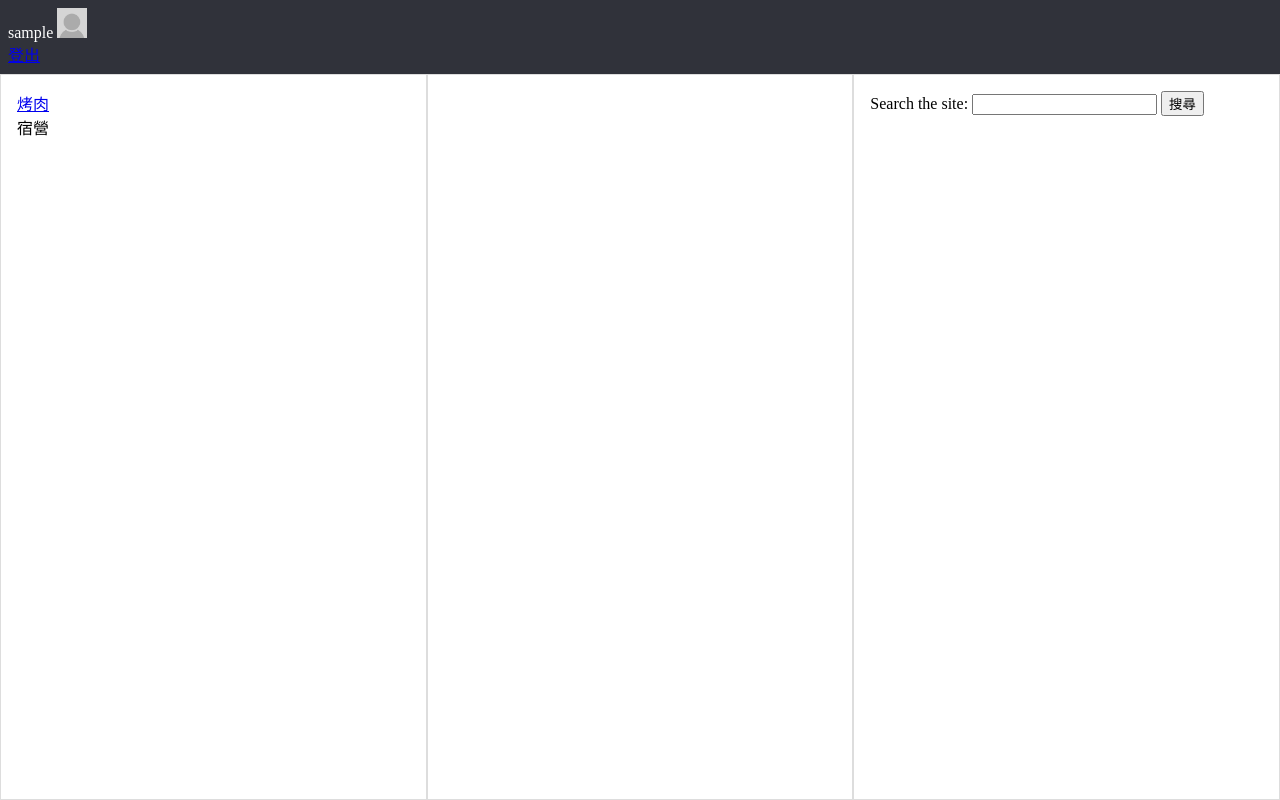
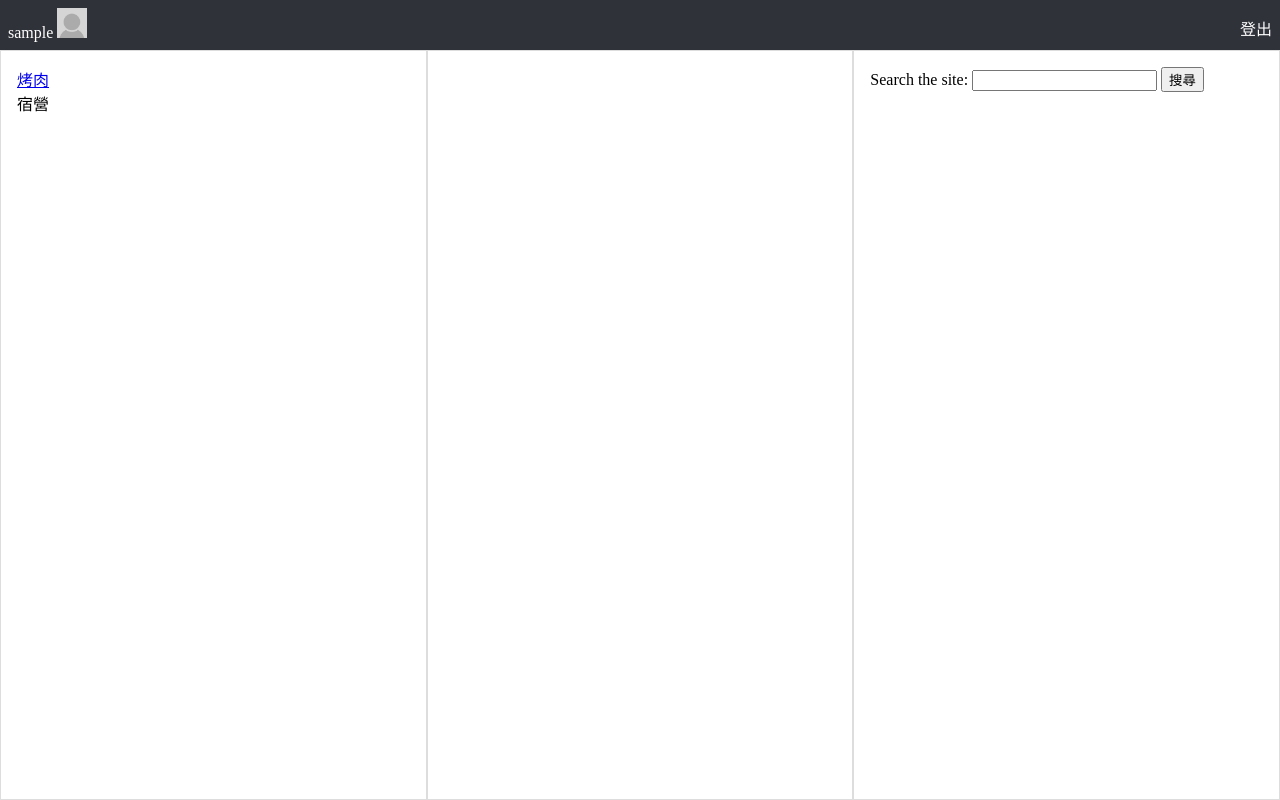
Before and after one commit to abcdef920412/python_flask, a Flask app: page /member in a window 1280 px wide. Run offline with Flask 3, Linux system fonts and the light colour scheme; the visitor is signed in with stand-in values (Sample User, id 1); data that the repository does not hold is empty.

Commit message:
更新error

```diff
--- a/app.py
+++ b/app.py
@@ -23,9 +23,6 @@ def sign():
 @app.route("/member")
 def member():
     if "username" in session:
-        if "username" == "admin520":
-            return render_template("admin.html")
-        else:
             collection = db["events"]
             name = session["username"]
             cursor = collection.find()
@@ -37,7 +34,8 @@ def member():
         return redirect("/")
 @app.route("/error")
 def error():
-    return render_template("error.html")
+    message=request.args.get("msg" , "發生錯誤")
+    return render_template("error.html",message=message)
 
 @app.route("/signup", methods = ["POST"])
 def signup():
@@ -47,17 +45,19 @@ def signup():
     comfirm_password = request.form["comfirm_password"]
     #資料庫互動
     if comfirm_password != password :
-       return redirect("/error")
+       return redirect("/error?msg=確認密碼與密碼不符")
     collection = db["users"]
-    result = collection.find_one({
-        "username": username
-    })
-    if result != None:
-        return redirect("/error")
+    # result = collection.find_one({
+    #     "username": username
+    # })
+    # if result != None:
+    #     return redirect("/error")
     collection.insert_one({
         "fullname":fullname,
         "username": username,
         "password":password,
+        "level":"使用者",
+        "identity":"老師"
     })
     return redirect("/")
 
@@ -74,7 +74,7 @@ def signin():
         ]
     })
     if result == None:
-        return redirect("/error")
+        return redirect("/error?msg=帳號密碼輸入錯誤")
     session["username"] = result["username"]
     return redirect("/member")
 
--- a/static/member.css
+++ b/static/member.css
@@ -27,3 +27,10 @@ body {
     border: 1px solid #ddd; /* 加入邊框效果，可根據需要自行調整 */
     box-sizing: border-box; /* 避免邊框影響寬度和高度計算 */
   }
+
+  .header a{
+    text-decoration: none;
+    float:right;
+    padding-top: 8px;
+    color:white;
+  }
--- a/templates/error.html
+++ b/templates/error.html
@@ -6,6 +6,6 @@
     <title>錯誤頁面</title>
 </head>
 <body>
-    <div>你超爛</div>
+    <div>{{message}}</div>
 </body>
 </html>
--- a/templates/member.html
+++ b/templates/member.html
@@ -11,7 +11,7 @@
   <div class="container">
     <div class="header">{{username}}
       <img src="head.png" width="30" height="30">
-      <div><a href="/signout">登出</a></div><!--拿掉div就排在右邊，但字不知道為啥是藍色-->
+      <a href="/signout">登出</a><!--拿掉div就排在右邊，但字不知道為啥是藍色-->
     </div>
     <div class="row">
       <div class="column">
```
